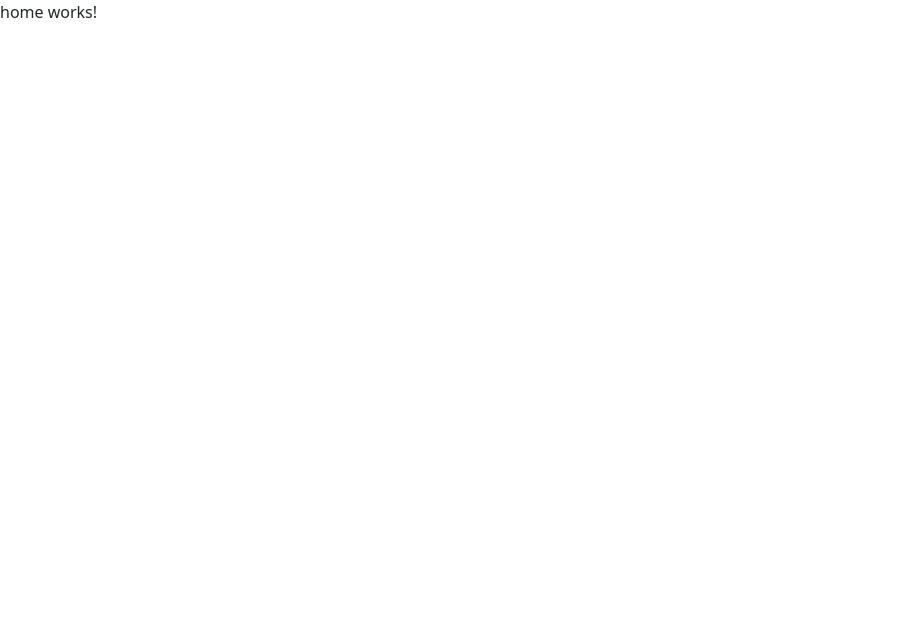
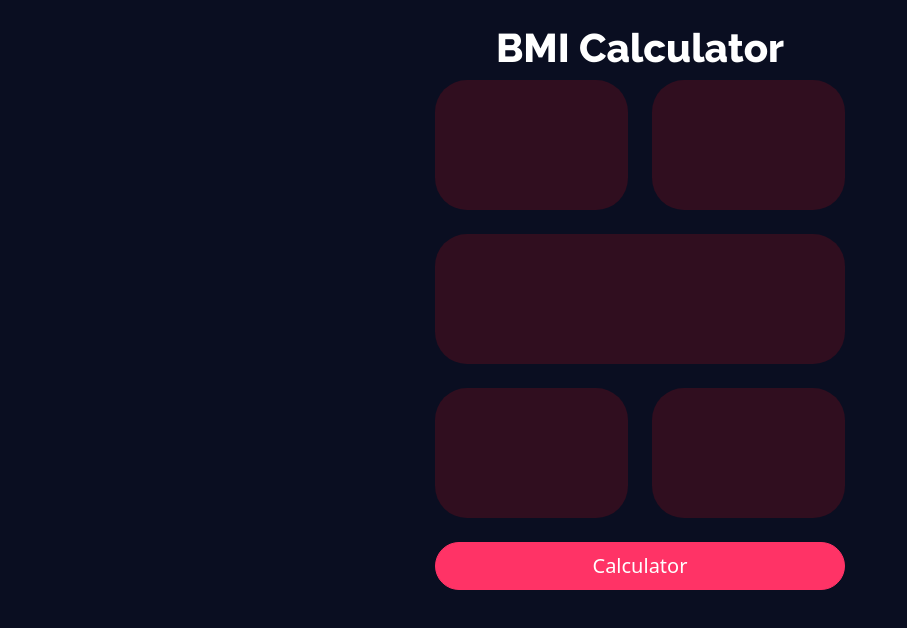
Before and after one commit to jampoolgarcia/BMI-calculator, an Angular app: page / in a window 1280 px wide. Shown: the top 628 px of the page, without its empty margins (0-907 px from the left). Built offline with nearby package versions, Linux system fonts and the light colour scheme.

Commit message:
added template and fontawesome

```diff
--- a/src/app/components/home/home.component.html
+++ b/src/app/components/home/home.component.html
@@ -1 +1,41 @@
-<p>home works!</p>
+<div class="row">
+  <div class="col-lg-4 offset-lg-4">
+    <h1 class="title text-white text-center mt-4">BMI Calculator</h1>
+    <div class="row">
+      <div class="col-lg-6 mb-4">
+        <div class="bg-item">
+
+        </div>
+      </div>
+      <div class="col-lg-6 mb-4">
+        <div class="bg-item">
+
+        </div>
+      </div>
+    </div>
+    <div class="row">
+      <div class="col-lg-12 mb-4">
+        <div class="bg-item">
+
+        </div>
+      </div>
+    </div>
+    <div class="row">
+      <div class="col-lg-6 mb-4">
+        <div class="bg-item">
+
+        </div>
+      </div>
+      <div class="col-lg-6 mb-4">
+        <div class="bg-item">
+
+        </div>
+      </div>
+    </div>
+    <div class="row">
+      <div class="col-lg-12 mb-4">
+        <button type="button" name="calculator" class="btn btn-primary btn-lg btn-color">Calculator</button>
+      </div>
+    </div>
+  </div>
+</div>
--- a/src/index.html
+++ b/src/index.html
@@ -10,6 +10,7 @@
   <link rel="preconnect" href="https://fonts.googleapis.com">
   <link rel="preconnect" href="https://fonts.gstatic.com" crossorigin>
   <link href="https://fonts.googleapis.com/css2?family=Raleway:wght@800&display=swap" rel="stylesheet">
+  <link rel="stylesheet" href="https://pro.fontawesome.com/releases/v5.10.0/css/all.css" integrity="sha384-AYmEC3Yw5cVb3ZcuHtOA93w35dYTsvhLPVnYs9eStHfGJvOvKxVfELGroGkvsg+p" crossorigin="anonymous"/>
 </head>
 <body>
   <app-root></app-root>
--- a/src/styles.css
+++ b/src/styles.css
@@ -1 +1,28 @@
 /* You can add global styles to this file, and also import other style files */
+
+body{
+  background-color: #0A0E21;
+}
+
+.title {
+  font-family: 'Raleway', sans-serif;
+}
+
+.bg-item{
+  background-color: #ff111328;
+  width: 100%;
+  height: 130px;
+  border-radius: 2rem;
+}
+
+.btn-color {
+  width: 100%;
+  background-color: #FF3366;
+  border-color: #FF3366;
+  border-radius: 25px;
+}
+
+.btn-color:hover {
+  background-color: #FF3366;
+  border-color: #FF3366;
+}
```
